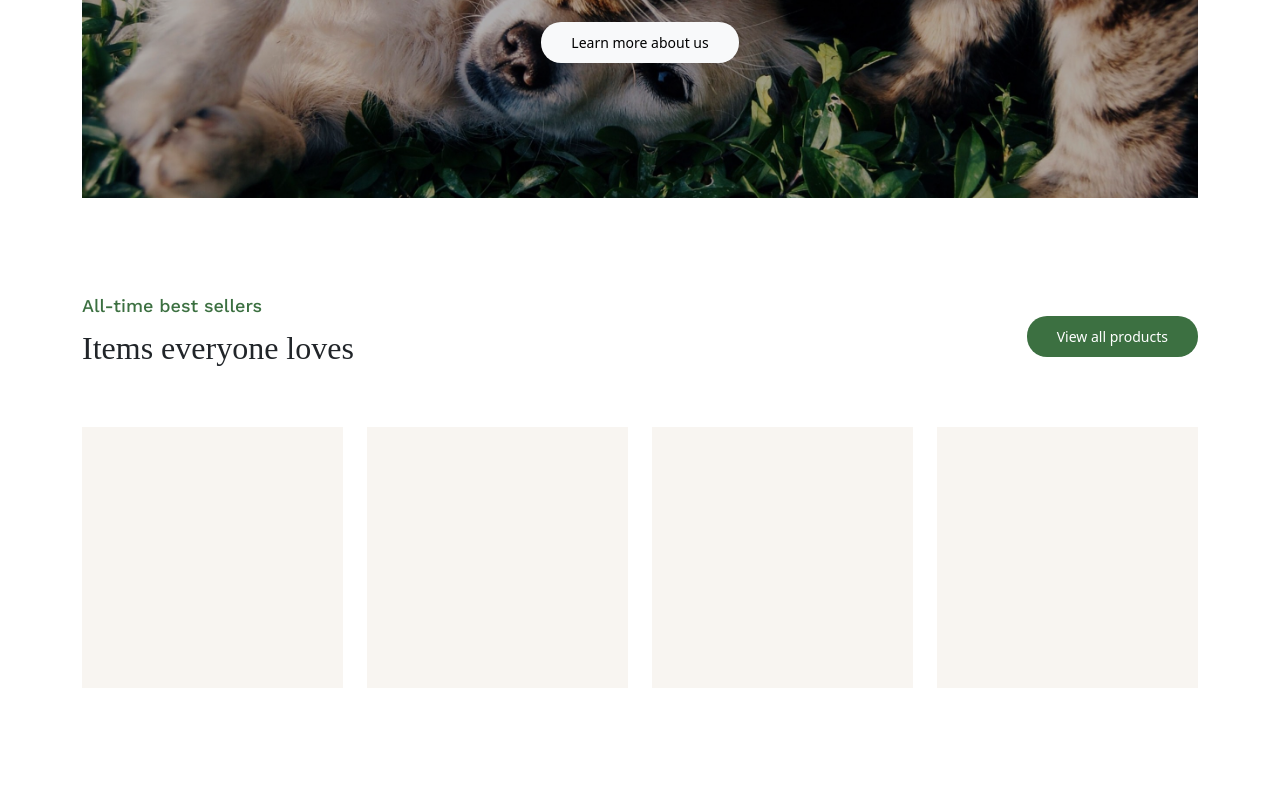
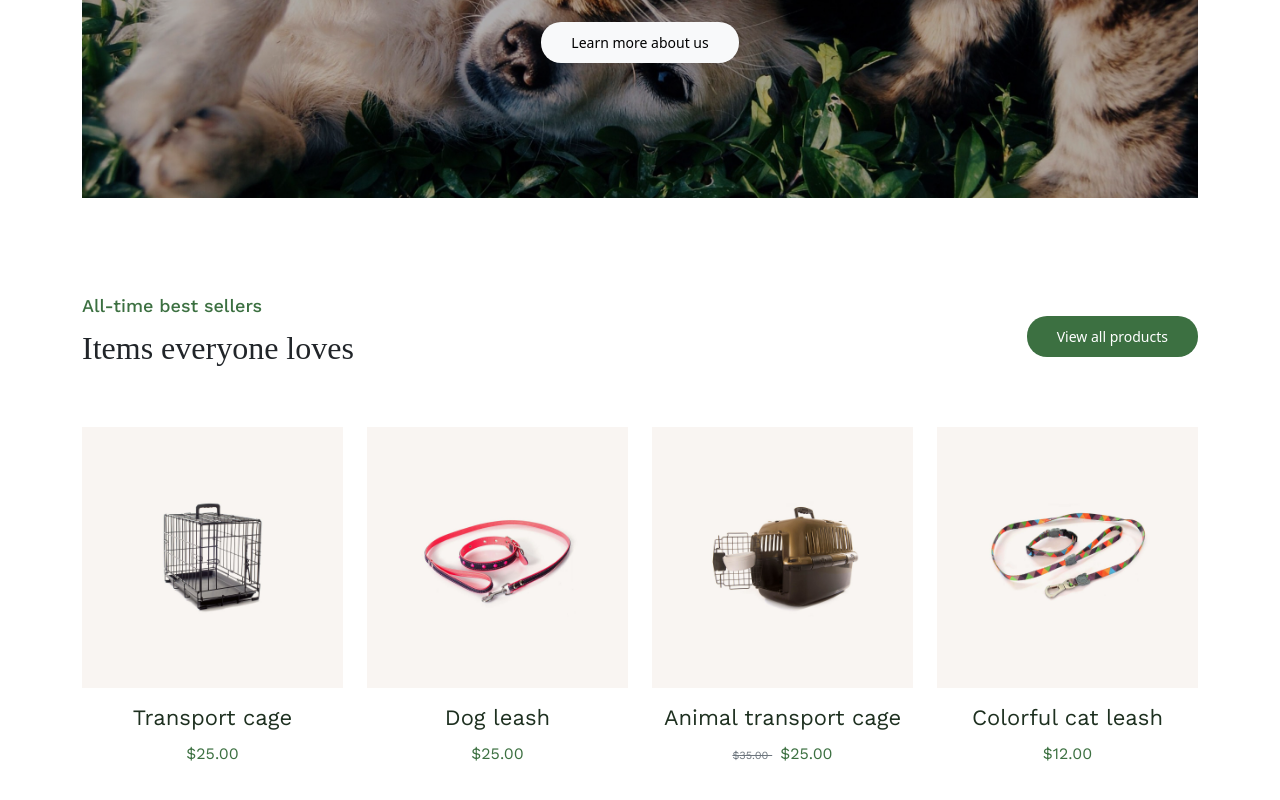
Before and after one commit to DanCiciarello/proj-html-vuejs, a Vue app: page / in a window 1280 px wide. Shown: the part 2552-3352 px from the top of the page. Built offline with nearby package versions, Linux system fonts and the light colour scheme; a web font is replaced by a local one.

Commit message:
Completed Best Sellers component

```diff
--- a/src/assets/scss/_shopitem.scss
+++ b/src/assets/scss/_shopitem.scss
@@ -2,4 +2,32 @@
     width: 100%;
     aspect-ratio: 1/1;
     background-color: $secondary;
+
+    img {
+        width: 100%;
+    }
+
 }
+
+.cdShopItemInfo {
+
+    a {
+        text-decoration: none;
+    }
+
+    h4:hover {
+        color: $primary;
+    }
+
+    p {
+        color: $tertiary;
+
+        .cdShopItemInfoDiscount {
+            color: black;
+            font-size: 11px;
+            text-decoration: line-through;
+        }
+
+    }
+
+}
--- a/src/components/AllTimeBestSellers.vue
+++ b/src/components/AllTimeBestSellers.vue
@@ -17,7 +17,11 @@
             <!-- Card list -->
             <div class="row py-5">
                 <div class="col-3" v-for="(item, i) in bestSellersList" :key="i">
-                    <ShopItem />
+                    <ShopItem   :shop-item-img="item.img"
+                                :shop-item-name="item.name"
+                                :shop-item-price="item.price"
+                                :shop-item-discount="item.discount"
+                    />
                 </div>
             </div>
 
--- a/src/components/ShopItem.vue
+++ b/src/components/ShopItem.vue
@@ -1,20 +1,45 @@
 <template>
     <div>
 
+        <!-- Product Image -->
         <div class="cdShopItemImage">
+            <a href="#">
+                <img :src="shopItemImg" :alt="shopItemName">
+            </a>
+        </div>
 
+        <!-- Product info -->
+        <div class="cdShopItemInfo text-center pt-3">
+            <a href="#"><h4>{{shopItemName}}</h4></a>
+            <p>
+                <span class="cdShopItemInfoDiscount pe-2 text-muted" v-if="shopItemDiscount !== null">
+                    {{shopItemDiscount}}
+                </span>
+                {{shopItemPrice}}
+            </p>
         </div>
 
     </div>
 </template>
 
 <script>
+
+// Export
 export default {
 
     // Name
     name: "ShopItem",
 
+    // Props
+    props: {
+        shopItemImg: String,
+        shopItemName: String,
+        shopItemPrice: String,
+        shopItemDiscount: String,
+    }
+
 }
+
 </script>
 
 <style lang="scss">
```
